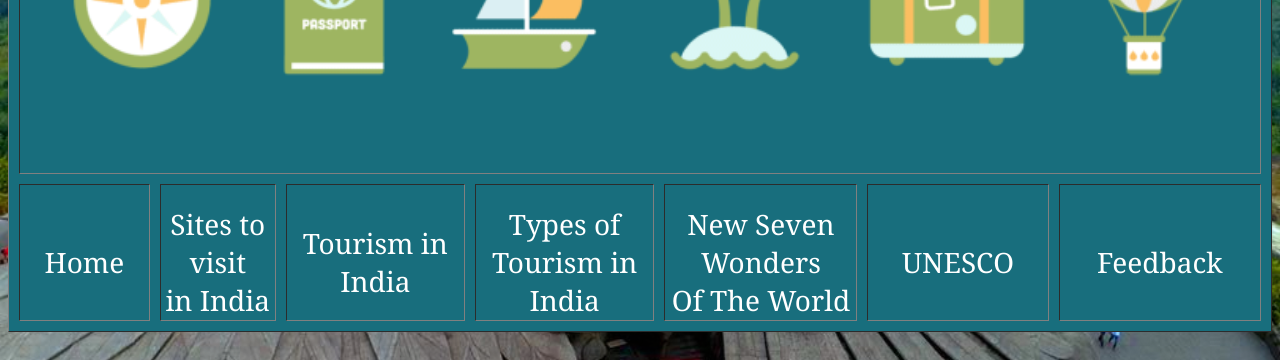
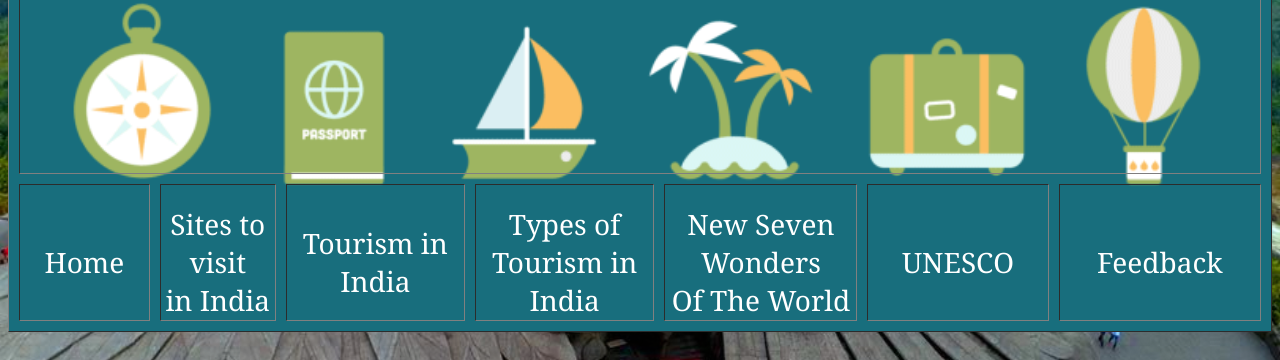
Before and after one commit to GVA-2007/tourismindia, a plain HTML site: page index.html in a window 1280 px wide. Shown: the part 276-636 px from the top of the page. Drawn offline with Linux system fonts and the light colour scheme.

Commit message:
Add files via upload

```diff
--- a/index.html
+++ b/index.html
@@ -62,7 +62,7 @@
 
 </style>
 <body>
-	<table align="center" cellspacing="10px" width="100%" height="600px" border="1px" style="background-image: url(g.gif); background-size: cover; background-attacment: fixed;background-position-y: -210px;" align="center">
+	<table align="center" cellspacing="10px" width="100%" height="600px" border="1px" style="background-image: url(g.gif); background-size: cover; background-attacment: fixed;background-position-y: -100px;" align="center">
 		<tr>
 			<th colspan="7">
 <h1 align="center" style="font-size: 150px; color: #00ced1; padding-top: -50px; margin-top: -15px;">Tourism</h1>
```
